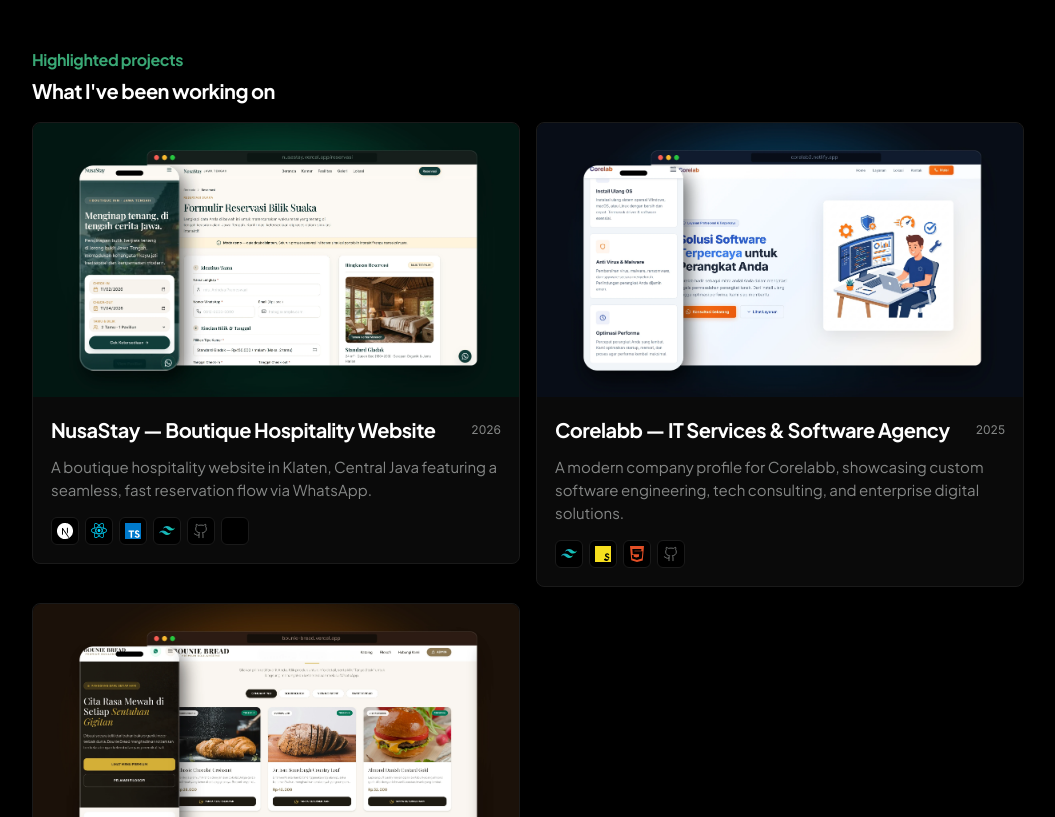
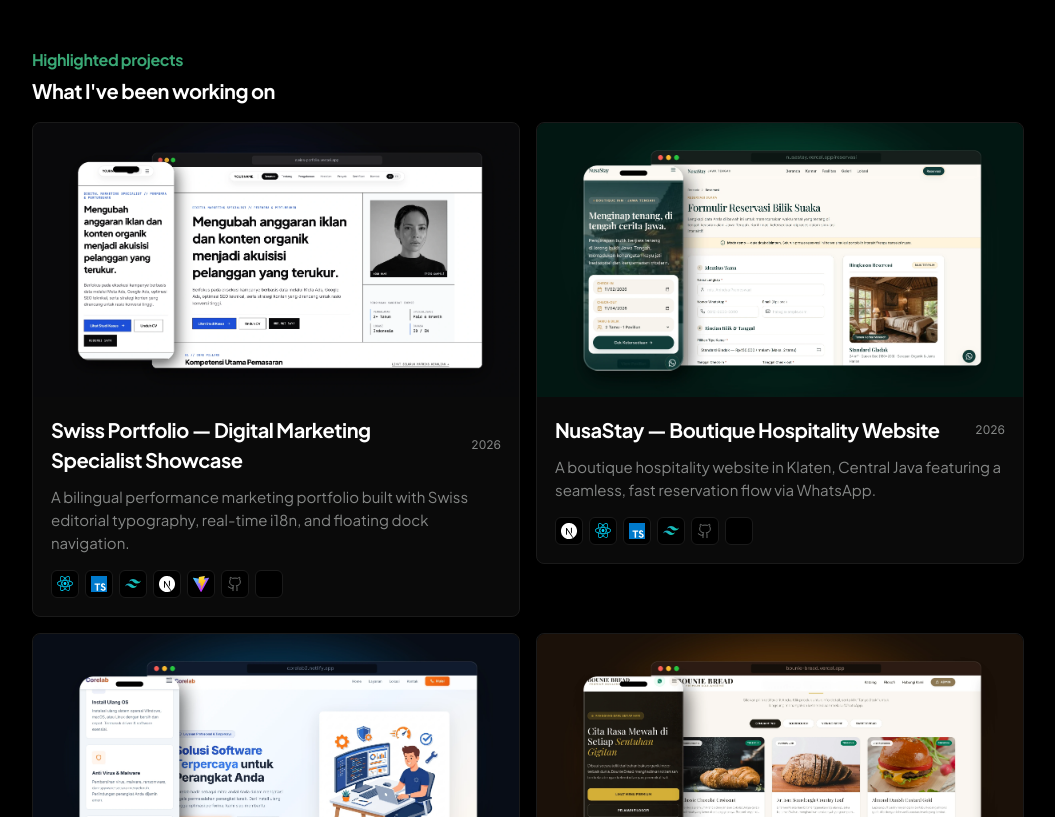
Before and after one commit to denaripp/portofolio-new, a Next.js app: page / in a window 1280 px wide. Shown: the part 640-1457 px from the top of the page, without its empty margins (112-1167 px from the left). Built offline with nearby package versions, Linux system fonts and the light colour scheme.

Commit message:
feat(projects): add Swiss Portfolio showcase project and thumbnail

```diff
--- a/src/data/portfolio.ts
+++ b/src/data/portfolio.ts
@@ -281,6 +281,84 @@ export const portfolioData = {
   // atau tentukan path kustom di coverImage: "/assets/projects/nama-file.png"
   // =========================================================================
   projects: [
+    {
+      slug: "swiss-porfolio",
+      title: "Swiss Portfolio — Digital Marketing Specialist",
+      titleEn: "Swiss Portfolio — Digital Marketing Specialist Showcase",
+      year: "2026",
+      category: "Multi Page",
+      categories: ["Multi Page", "Landing Page"],
+      featured: true,
+      summary:
+        "Website portofolio dwibahasa modern untuk Digital Marketing Specialist berbasis arsitektur Swiss Modernism, data ledgers, dan floating capsule navigation.",
+      summaryEn:
+        "A bilingual performance marketing portfolio built with Swiss editorial typography, real-time i18n, and floating dock navigation.",
+      description:
+        "Swiss Portfolio adalah platform portofolio multi-halaman berkinerja tinggi untuk spesialis pemasaran digital. Dibangun dengan React 19, Vite, dan Tailwind CSS v4, website ini menggabungkan prinsip Swiss Editorial Design yang lugas, sistem dwibahasa (ID/EN) reaktif tanpa reload, masking text animations, dan struktur studi kasus 7-bagian yang terukur.",
+      descriptionEn:
+        "Swiss Portfolio is a high-performance, multi-page portfolio engineered for digital marketing specialists. Built with React 19, Vite, and Tailwind CSS v4, it features strict Swiss Editorial typography, reactive real-time bilingual support (ID/EN), precision text masking animations, and structured data-driven case studies.",
+      role: "Frontend Engineer & UI Designer",
+      roleEn: "Frontend Engineer & UI Designer",
+      duration: "2026",
+      durationEn: "2026",
+      clientOrContext: "Showcase & Portfolio Template",
+      clientOrContextEn: "Showcase & Portfolio Template",
+      coverImage: "/assets/projects/swiss-porfolio.webp",
+      techStack: [
+        "React",
+        "TypeScript",
+        "Tailwind CSS",
+        "Framer Motion",
+        "Vite",
+        "GitHub",
+        "Vercel",
+      ],
+      liveUrl: "https://swiss-porfolio.vercel.app/",
+      repoUrl: "https://github.com/denaripp/swiss-porfolio",
+      challengeTitle: "Menghadirkan Portofolio Data-Driven Anti-AI-Slop",
+      challengeTitleEn: "Authentic Data-Driven Design without AI Slop",
+      challenge:
+        "Banyak portofolio pemasaran digital menggunakan template generik dengan metrik palsu dan visual yang seragam. Tantangannya adalah merancang identitas visual tajam berbasis Swiss Editorial, mengintegrasikan alur multi-halaman yang cepat, dan menjaga konsistensi dwibahasa tanpa merusak performa.",
+      challengeEn:
+        "Most digital marketing portfolios rely on generic templates with exaggerated claims and repetitive visuals. The goal was to build a disciplined Swiss Editorial design system with true multi-page SPA routing, reactive i18n, and measurable case study structures.",
+      solutionTitle: "Arsitektur Swiss Modernism & Reaktif Dwibahasa",
+      solutionTitleEn: "Swiss Modernism Architecture & Reactive i18n",
+      solution:
+        "Menerapkan palet monokrom tajam (Ink, White, Cobalt Accent), floating frosted capsule navigation yang seimbang, transisi halaman instan, serta pemisahan data terisolasi untuk memudahkan pembaruan profil, pengalaman, dan studi kasus.",
+      solutionEn:
+        "Implemented high-contrast editorial typography, a balanced floating capsule dock, smooth page transitions without layout traps, and cleanly separated data files for seamless maintenance.",
+      keyFeatures: [
+        "Sistem Dwibahasa (ID/EN) reaktif via React Context & LocalStorage tanpa refresh halaman",
+        "Floating Frosted Dock Capsule dengan active page pill dan responsif mobile",
+        "Masking Text & Stagger Viewport Animations yang smooth dan teroptimasi",
+        "Halaman Studi Kasus 7-bagian dengan metrik performa kampanye terukur",
+        "Modal Sertifikat interaktif dengan keyboard esc & backdrop blur",
+      ],
+      keyFeaturesEn: [
+        "Reactive bilingual system (ID/EN) powered by React Context and LocalStorage",
+        "Floating frosted dock navigation with active page state and mobile drawer",
+        "Smooth masking text and stagger animations with zero layout shift",
+        "Structured 7-part marketing case study layouts with measurable metrics",
+        "Interactive certificate preview modal with keyboard navigation",
+      ],
+      architectureHighlights: [
+        "React 19 + Vite bundler untuk build time super cepat (< 400ms)",
+        "Tailwind CSS v4 engine dengan konfigurasi tema monokrom presisi",
+        "Framer Motion layout animations dengan WCAG motion compliance",
+        "Vercel SPA rewrite deployment via vercel.json",
+      ],
+      architectureHighlightsEn: [
+        "React 19 + Vite bundler with sub-400ms compilation speed",
+        "Tailwind CSS v4 engine with precision editorial typography scales",
+        "Framer Motion transitions compliant with prefers-reduced-motion",
+        "Vercel SPA rewrites configured for zero 404 route errors",
+      ],
+      metrics: [
+        { label: "Build Speed", labelEn: "Build Speed", value: "< 400ms" },
+        { label: "Lighthouse Score", labelEn: "Lighthouse Score", value: "100%" },
+        { label: "Bilingual Coverage", labelEn: "Bilingual Coverage", value: "100% ID/EN" },
+      ],
+    },
     {
       slug: "nusastay",
       title: "NusaStay — Website Penginapan Boutique",
```
Also changed, not shown: public/assets/projects/swiss-porfolio.webp (added).
